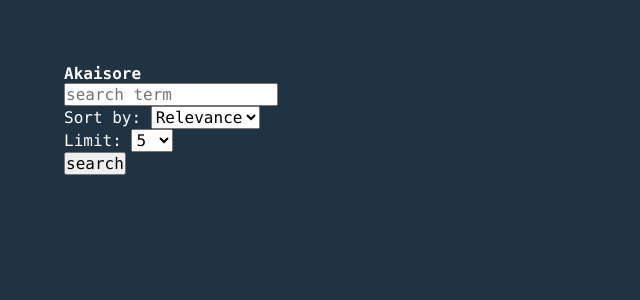
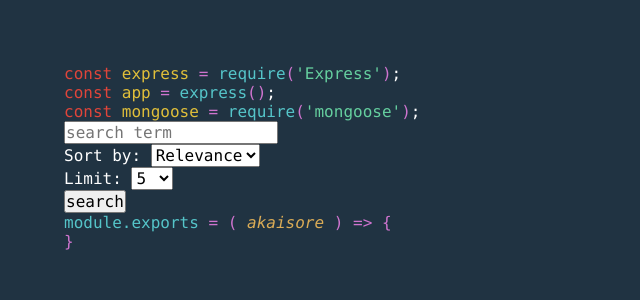
Before and after one commit to petewanca/akaisore, a React (Create React App) app: page / in a window 1280 px wide. Shown: the top 300 px of the page, without its empty margins (0-640 px from the left). Built offline with nearby package versions, Linux system fonts and the light colour scheme.

Commit message:
adds header styling

```diff
--- a/src/App.js
+++ b/src/App.js
@@ -1,14 +1,17 @@
 import React from 'react';
-import { SearchForm } from './components/Form/SearchForm';
-import { NavBar } from './components/Nav/NavBar';
+import { Header } from './components/Header/Header';
 import { PostsContainer } from './components/Results/PostsContainer';
+import { FirstIndent } from './style';
+import { Footer } from './components/Footer/Footer';
 
 const App = () => {
     return (
         <div>
-            <NavBar />
-            <SearchForm />
-            <PostsContainer />
+            <Header />
+            <FirstIndent>
+                <PostsContainer />
+            </FirstIndent>
+            <Footer />
         </div>
     );
 };
--- /dev/null
+++ b/src/components/Footer/Footer.js
@@ -0,0 +1,9 @@
+import React from 'react';
+import { Operator } from '../../style';
+export const Footer = () => {
+    return (
+        <div>
+            <Operator>{'}'}</Operator>
+        </div>
+    );
+};
--- /dev/null
+++ b/src/components/Header/Header.js
@@ -0,0 +1,50 @@
+import React from 'react';
+import { SearchForm } from '../Form/SearchForm';
+import { Value, Variable, VariableName, Param, FunctionName, Operator } from '../../style';
+
+export const Header = () => {
+    return (
+        <div>
+            <div>
+                <p>
+                    <Variable>const </Variable>
+                    <VariableName>express </VariableName>
+                    <Operator>= </Operator>
+                    <FunctionName>require</FunctionName>
+                    <Operator>
+                        (<Value>'Express'</Value>)
+                    </Operator>
+                    ;
+                </p>
+                <p>
+                    <Variable>const </Variable>
+                    <VariableName>app </VariableName>
+                    <Operator>= </Operator>
+                    <FunctionName>
+                        express<Operator>()</Operator>
+                    </FunctionName>
+                    ;
+                </p>
+                <p>
+                    <Variable>const </Variable>
+                    <VariableName>mongoose </VariableName>
+                    <Operator>= </Operator>
+                    <FunctionName>require</FunctionName>
+                    <Operator>
+                        (<Value>'mongoose'</Value>)
+                    </Operator>
+                    ;
+                </p>
+                <SearchForm />
+                <div>
+                    <FunctionName>module.exports </FunctionName>
+                    <Operator>= </Operator>
+                    <Operator>(</Operator>
+                    <Param> akaisore </Param>
+                    <Operator>) </Operator>
+                    <Operator>=> {'{'}</Operator>
+                </div>
+            </div>
+        </div>
+    );
+};
--- a/src/components/Nav/NavBar.js
+++ /dev/null
@@ -1,9 +0,0 @@
-import React from 'react';
-
-export const NavBar = () => {
-    return (
-        <div>
-            <h2>Akaisore</h2>
-        </div>
-    );
-};
--- a/src/components/Results/Post.js
+++ b/src/components/Results/Post.js
@@ -1,6 +1,15 @@
 import React, { useState, useEffect } from 'react';
 import { Comment } from './Comment';
-import styled from 'styled-components';
+import {
+    Param,
+    Variable,
+    VariableName,
+    FunctionName,
+    Operator,
+    Value,
+    CommentedOut,
+    PostBox
+} from '../../style';
 
 export const Post = ({ post }) => {
     const [showPost, setShowPost] = useState(false);
@@ -36,40 +45,45 @@ export const Post = ({ post }) => {
         <PostBox>
             {/* POST TITLE */}
             <p>
-                <Variable>const </Variable>
+                <Variable>let </Variable>
                 <VariableName>title </VariableName>
                 <Operator>= </Operator>
                 <Value>'{post.title}'</Value>
             </p>
             {/* POST CREATE DATE */}
             <p>
-                <Variable>const </Variable>
+                <Variable>let </Variable>
                 <VariableName>created </VariableName>
                 <Operator>= </Operator>
                 <Value>'{post.created}'</Value>
             </p>
             {/* POST AUTHOR */}
             <p>
-                <Variable>const </Variable>
+                <Variable>let </Variable>
                 <VariableName>author </VariableName>
                 <Operator>= </Operator>
                 <Value>{post.author}</Value>
             </p>
-
             {/* SHOW POST BODY BUTTON */}
             <p>
-                <Variable>const </Variable>
+                <Variable>let </Variable>
                 <FunctionName>
-                    showPost<Operator> = () =></Operator>
+                    showPost
+                    <Operator>
+                        = (
+                        <button onClick={togglePost}>
+                            <Param> showPost </Param>
+                        </button>
+                        ) =>
+                    </Operator>
                 </FunctionName>
-                <Operator>{' {'} </Operator>
-                <button onClick={togglePost}>show post</button>
-                <Operator>{' }'} </Operator>
+                <Operator>{' { '}</Operator>
+                <Operator>{' } '}</Operator>
             </p>
             {/* POST BODY */}
             {showPost ? (
                 <p>
-                    <Variable>const </Variable>
+                    <Variable>let </Variable>
                     <VariableName>postDetail </VariableName>
                     <Operator>= </Operator>
                     <Value>{postDetail}</Value>
@@ -77,58 +91,63 @@ export const Post = ({ post }) => {
             ) : null}
             {/* SUBREDDIT */}
             <p>
-                <Variable>const </Variable>
+                <Variable>let </Variable>
                 <VariableName>subReddit </VariableName>
                 <Operator>= </Operator>
                 <Value>{post.subreddit_name_prefixed}</Value>
             </p>
             {/* SUBREDDIT SUB COUNT */}
             <p>
-                <Variable>const </Variable>
+                <Variable>let </Variable>
                 <VariableName>subRedditSubs </VariableName>
                 <Operator>= </Operator>
                 <Value>{post.subreddit_subscribers}</Value>
             </p>
             {/* SCORE */}
             <p>
-                <Variable>const </Variable>
+                <Variable>let </Variable>
                 <VariableName>score </VariableName>
                 <Operator>= </Operator>
                 <Value>{post.score}</Value>
+                {/* eslint-disable-next-line */}
+                <CommentedOut> // Gilded: {post.gilded}</CommentedOut>
             </p>
             {/* UP VOTES */}
             <p>
-                <Variable>const </Variable>
+                <Variable>let </Variable>
                 <VariableName>upVotes </VariableName>
                 <Operator>= </Operator>
                 <Value>{post.ups}</Value>
             </p>
             {/* DOWN VOTES */}
             <p>
-                <Variable>const </Variable>
+                <Variable>let </Variable>
                 <VariableName>downVotes </VariableName>
                 <Operator>= </Operator>
                 <Value>{post.downs}</Value>
             </p>
-            {/* GILDED */}
-            <p>
-                <CommentedOut>// Gilded: {post.gilded}</CommentedOut>
-            </p>
             {/* COMMENT COUNT */}
             <p>
-                <Variable>const </Variable>
+                <Variable>let </Variable>
                 <VariableName>comments </VariableName>
                 <Operator>= </Operator>
                 <Value>{post.num_comments}</Value>
             </p>
             {post.num_comments ? (
                 <p>
-                    <Variable>const </Variable>
+                    <Variable>let </Variable>
                     <FunctionName>
-                        showComments<Operator> = () =></Operator>
+                        showComments
+                        <Operator>
+                            = (
+                            <button onClick={toggleComments}>
+                                <Param>showComments</Param>
+                            </button>
+                            ) =>
+                        </Operator>
                     </FunctionName>
                     <Operator>{' {'} </Operator>
-                    <button onClick={toggleComments}>comments</button>
+
                     <Operator>{' }'} </Operator>
                 </p>
             ) : null}
@@ -139,34 +158,3 @@ export const Post = ({ post }) => {
         </PostBox>
     );
 };
-
-const Variable = styled.span`
-    color: #e0453a;
-`;
-
-const VariableName = styled.span`
-    color: #e0bf3a;
-`;
-
-const FunctionName = styled.span`
-    color: #55c5c9;
-`;
-
-const Operator = styled.span`
-    color: #cf74cf;
-`;
-
-const Value = styled.span`
-    color: #65cf9f;
-`;
-
-const CommentedOut = styled.span`
-    color: #8f8f8f;
-`;
-
-const PostBox = styled.div`
-    border: 2px solid #fff;
-    padding: 20px;
-    margin: 15px 0;
-    border-radius: 8px;
-`;
--- a/src/index.css
+++ b/src/index.css
@@ -22,3 +22,13 @@ span {
     font-size: 1rem;
     font-family: 'Consolas', monospace;
 }
+
+button {
+    background-color: #203342;
+    border: 0;
+    cursor: pointer;
+}
+
+button:focus {
+    outline: none;
+}
--- /dev/null
+++ b/src/style/index.js
@@ -0,0 +1,41 @@
+import styled from 'styled-components';
+
+export const Param = styled.span`
+    color: #dbac56;
+    font-style: italic;
+`;
+
+export const Variable = styled.span`
+    color: #e0453a;
+`;
+
+export const VariableName = styled.span`
+    color: #e0bf3a;
+`;
+
+export const FunctionName = styled.span`
+    color: #55c5c9;
+`;
+
+export const Operator = styled.span`
+    color: #cf74cf;
+`;
+
+export const Value = styled.span`
+    color: #65cf9f;
+`;
+
+export const CommentedOut = styled.span`
+    color: #8f8f8f;
+`;
+
+export const PostBox = styled.div`
+    border: 2px solid #fff;
+    padding: 20px;
+    margin: 15px 0;
+    border-radius: 8px;
+`;
+
+export const FirstIndent = styled.div`
+    margin-left: 4%;
+`;
```
